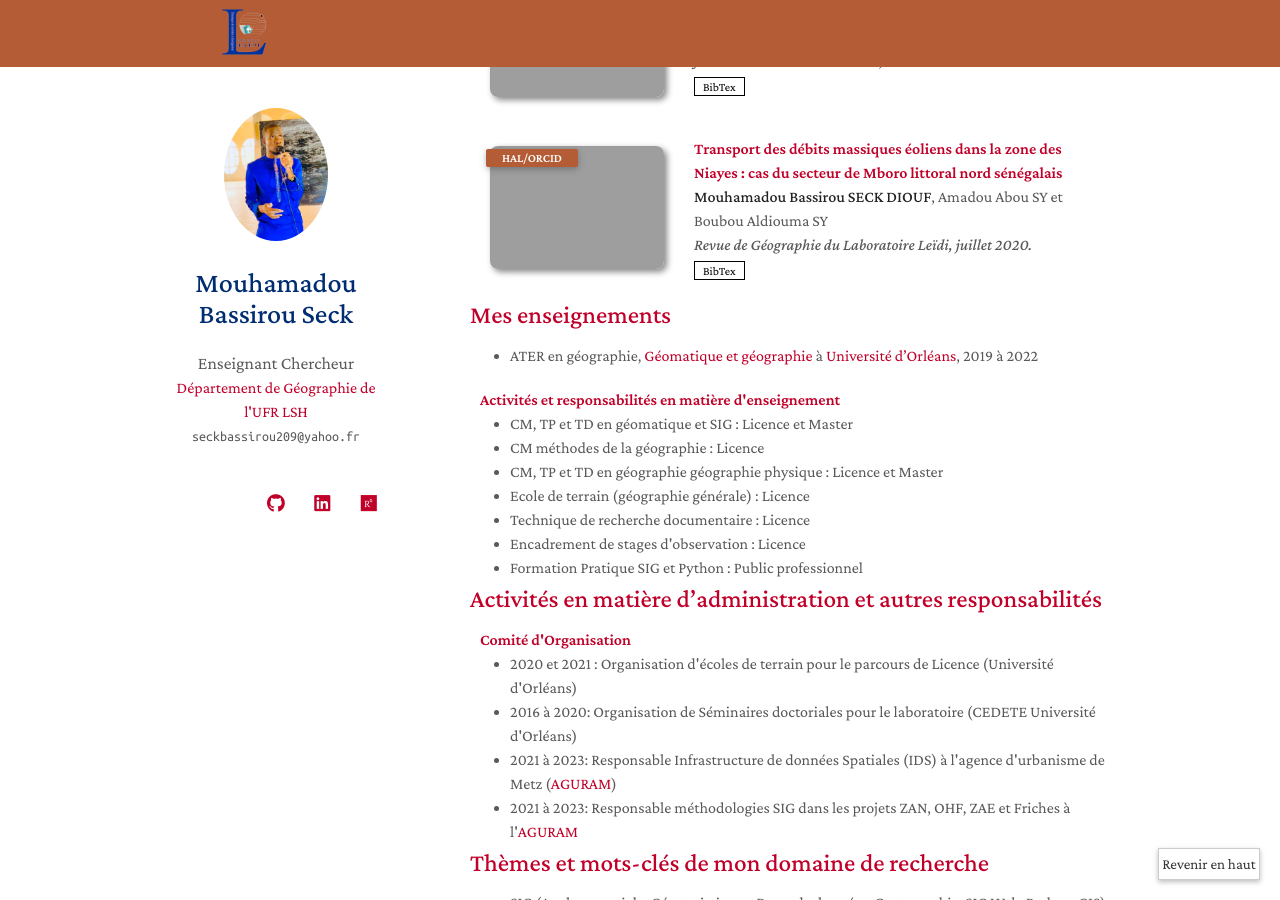
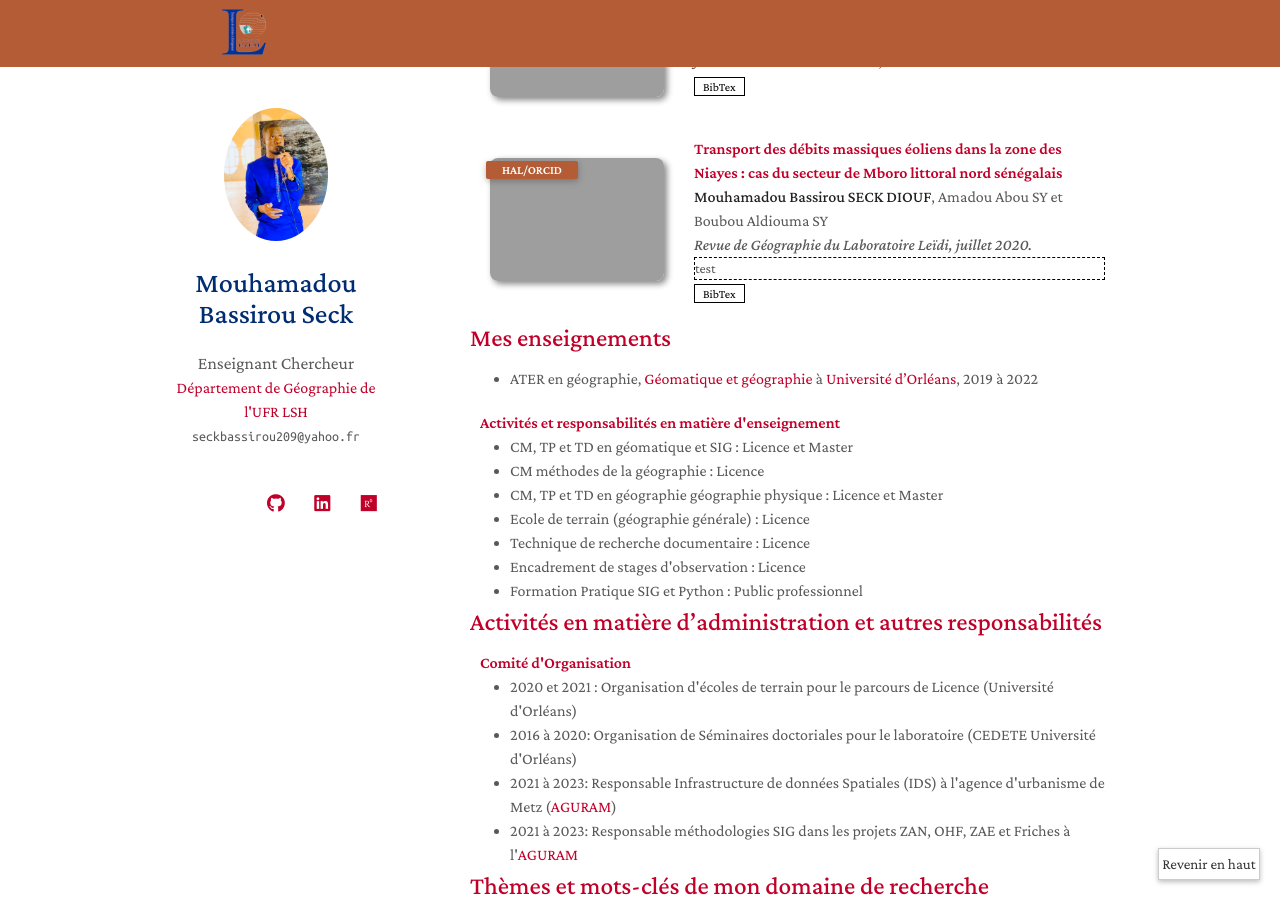
Before and after one commit to Bassmbacke/researchpage, a Jekyll site: the page built from index.md, in a window 1280 px wide and 900 px high, scrolled down 1580 px. Built offline with Jekyll 4.4.1, drawn with Linux system fonts in a browser that asks for light colours; nearby versions of some CDN libraries; comment, search, counter and statistics services are not loaded; a style sheet for code colours, icons or effects is not loaded; our own code applies the rules of GitHub Pages for plain Markdown files; grey boxes are pictures that could not be loaded.

Commit message:
Update publications.md

```diff
--- a/_includes/publications.md
+++ b/_includes/publications.md
@@ -154,6 +154,7 @@
       <div class="author"><strong>Mouhamadou Bassirou SECK DIOUF</strong>, Amadou Abou SY et Boubou Aldiouma SY</div>
       <div class="periodical"><em>Revue de Géographie du Laboratoire Leïdi, juillet 2020.</em>
       </div>
+      <div class="abstract hidden open"> test</div>
     <div class="links">
       <!--<a href="https://arxiv.org/pdf/2010.05063.pdf" class="btn btn-sm z-depth-0" role="button" target="_blank" style="font-size:12px;">PDF</a>
       <a href="https://git.io/JYHyt" class="btn btn-sm z-depth-0" role="button" target="_blank" style="font-size:12px;">Code</a>
```
